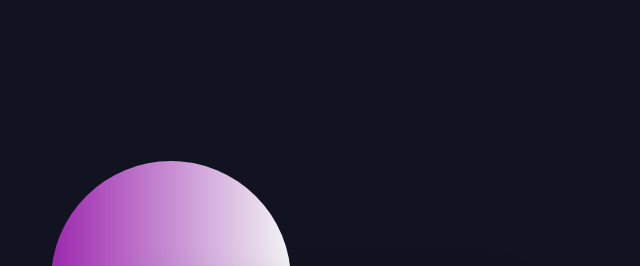
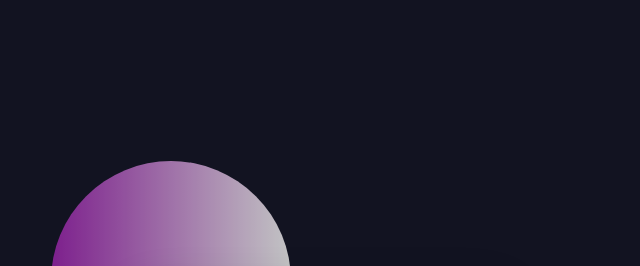
Before and after one commit to LianQi-Kevin/self_card, a plain HTML site: page index.html in a window 1280 px wide. Shown: the part 19-285 px from the top of the page, without its empty margins (319-959 px from the left). Drawn offline with Linux system fonts and the light colour scheme.

```diff
--- a/style.css
+++ b/style.css
@@ -17,6 +17,7 @@ section::before {
     border-radius: 50%;
     transform: translate(-150px, -100px);
     background: linear-gradient(90deg, #9c27b0, #f3f5f5);
+    filter: brightness(0.8);
 }
 
 section::after {
@@ -27,6 +28,7 @@ section::after {
     border-radius: 50%;
     transform: translate(150px, 100px);
     background: linear-gradient(90deg, #9c27b0, #f3f5f5);
+    filter: brightness(0.8);
 }
 
 /* 背景 */
```
Also changed, not shown: 1 other file.
